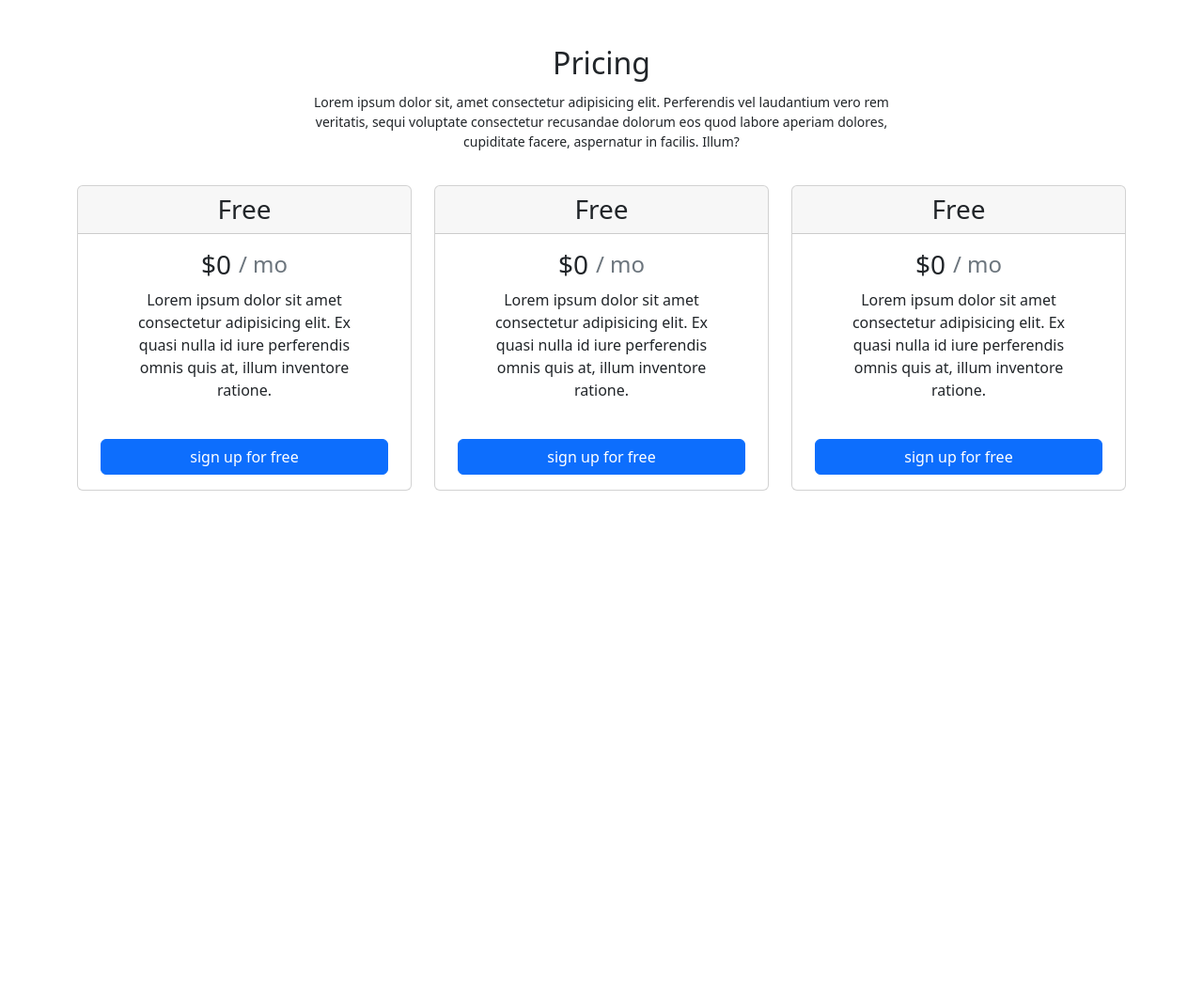
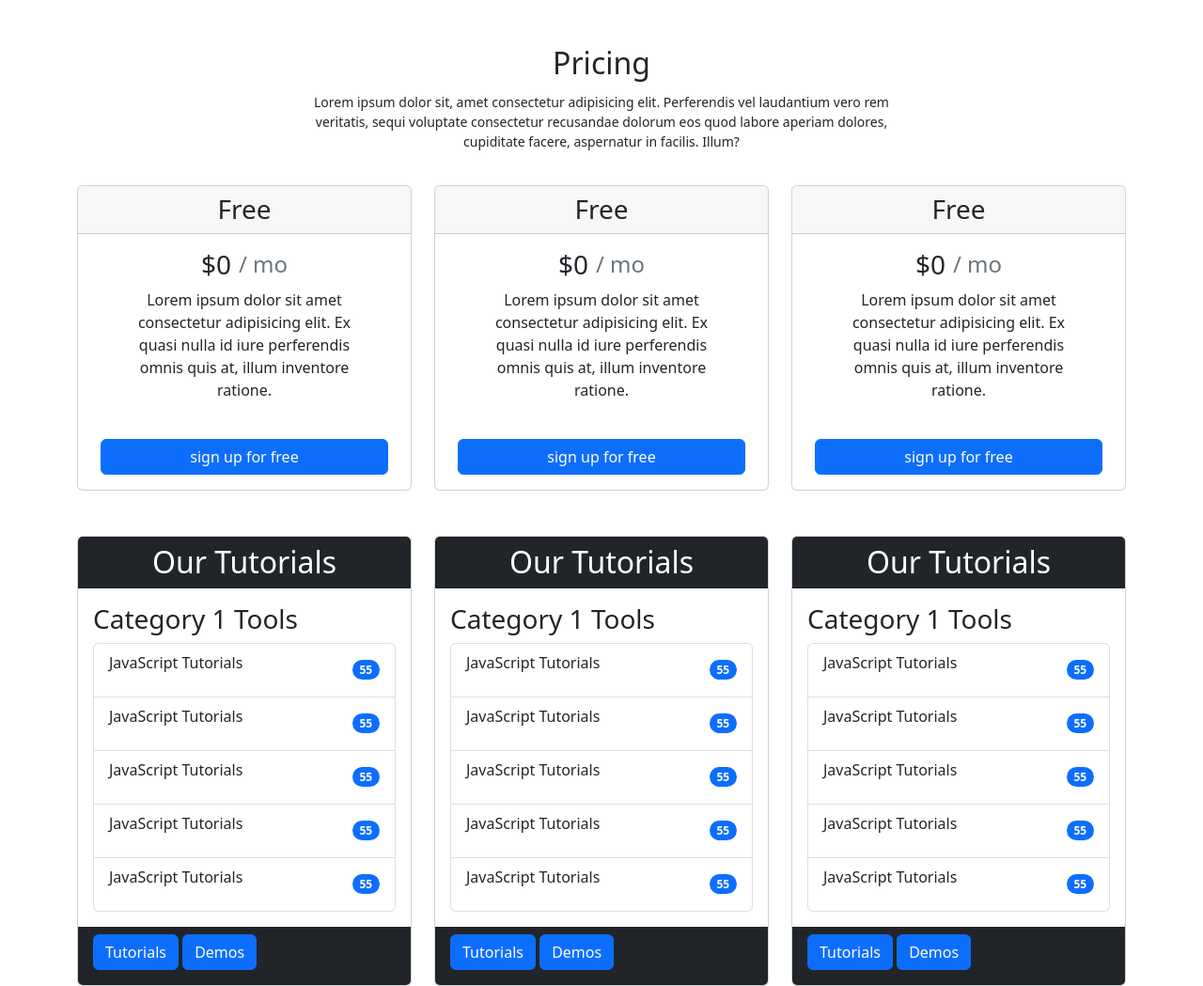
Before and after one commit to jamshidbekmirzakarimov/bootstrap-pricing, a plain HTML site: page index.html in a window 1280 px wide. Shown: the whole page at 94% size. Before the commit the page ends 800 px from the top, so only its background shows below. Drawn offline with Linux system fonts and the light colour scheme.

Commit message:
task 2 finished

```diff
--- a/index.html
+++ b/index.html
@@ -79,8 +79,148 @@
       </div>
     </div>
   </div>
+</div>
 
+
+
+
+
+
+
+
+<div class="container">
+  <div class="row mt-xl-5">
+    <div class="col-4">
+      <div class="pricing-box">
+        <div class="card">
+          <div class="card-header h2 text-center bg-dark text-white">Our Tutorials</div>
+
+          <div class="card-body">
+            <h3>Category 1 Tools</h3>
+            <ul class="list-group">
+              <li class="list-group-item d-flex align-items-center">
+                <p>JavaScript Tutorials</p>
+                <span class="badge rounded-pill bg-primary ms-auto">55</span>
+              </li>
+              <li class="list-group-item d-flex align-items-center">
+                <p>JavaScript Tutorials</p>
+                <span class="badge rounded-pill bg-primary ms-auto">55</span>
+              </li>
+              <li class="list-group-item d-flex align-items-center">
+                <p>JavaScript Tutorials</p>
+                <span class="badge rounded-pill bg-primary ms-auto">55</span>
+              </li>
+              <li class="list-group-item d-flex align-items-center">
+                <p>JavaScript Tutorials</p>
+                <span class="badge rounded-pill bg-primary ms-auto">55</span>
+              </li>
+              <li class="list-group-item d-flex align-items-center">
+                <p>JavaScript Tutorials</p>
+                <span class="badge rounded-pill bg-primary ms-auto">55</span>
+              </li>
+            </ul>
+          </div>
+
+          <div class="card-footer border-0 bg-dark">
+            <div class="btn-box ms-auto">
+            <button class="btn btn-primary mb-2">Tutorials</button>
+            <button class="btn btn-primary mb-2">Demos</button>
+          </div>
+          </div>
+        </div>
+      </div>
+    </div>
+
+
+
+    <div class="col-4">
+      <div class="pricing-box">
+        <div class="card">
+          <div class="card-header h2 text-center bg-dark text-white">Our Tutorials</div>
+
+          <div class="card-body">
+            <h3>Category 1 Tools</h3>
+            <ul class="list-group">
+              <li class="list-group-item d-flex align-items-center">
+                <p>JavaScript Tutorials</p>
+                <span class="badge rounded-pill bg-primary ms-auto">55</span>
+              </li>
+              <li class="list-group-item d-flex align-items-center">
+                <p>JavaScript Tutorials</p>
+                <span class="badge rounded-pill bg-primary ms-auto">55</span>
+              </li>
+              <li class="list-group-item d-flex align-items-center">
+                <p>JavaScript Tutorials</p>
+                <span class="badge rounded-pill bg-primary ms-auto">55</span>
+              </li>
+              <li class="list-group-item d-flex align-items-center">
+                <p>JavaScript Tutorials</p>
+                <span class="badge rounded-pill bg-primary ms-auto">55</span>
+              </li>
+              <li class="list-group-item d-flex align-items-center">
+                <p>JavaScript Tutorials</p>
+                <span class="badge rounded-pill bg-primary ms-auto">55</span>
+              </li>
+            </ul>
+          </div>
+
+          <div class="card-footer border-0 bg-dark">
+            <div class="btn-box ms-auto">
+            <button class="btn btn-primary mb-2">Tutorials</button>
+            <button class="btn btn-primary mb-2">Demos</button>
+          </div>
+          </div>
+        </div>
+      </div>
+    </div>
+
+
+    <div class="col-4">
+      <div class="pricing-box">
+        <div class="card">
+          <div class="card-header h2 text-center bg-dark text-white">Our Tutorials</div>
+
+          <div class="card-body">
+            <h3>Category 1 Tools</h3>
+            <ul class="list-group">
+              <li class="list-group-item d-flex align-items-center">
+                <p>JavaScript Tutorials</p>
+                <span class="badge rounded-pill bg-primary ms-auto">55</span>
+              </li>
+              <li class="list-group-item d-flex align-items-center">
+                <p>JavaScript Tutorials</p>
+                <span class="badge rounded-pill bg-primary ms-auto">55</span>
+              </li>
+              <li class="list-group-item d-flex align-items-center">
+                <p>JavaScript Tutorials</p>
+                <span class="badge rounded-pill bg-primary ms-auto">55</span>
+              </li>
+              <li class="list-group-item d-flex align-items-center">
+                <p>JavaScript Tutorials</p>
+                <span class="badge rounded-pill bg-primary ms-auto">55</span>
+              </li>
+              <li class="list-group-item d-flex align-items-center">
+                <p>JavaScript Tutorials</p>
+                <span class="badge rounded-pill bg-primary ms-auto">55</span>
+              </li>
+            </ul>
+          </div>
+
+          <div class="card-footer border-0 bg-dark">
+            <div class="btn-box ms-auto">
+            <button class="btn btn-primary mb-2">Tutorials</button>
+            <button class="btn btn-primary mb-2">Demos</button>
+          </div>
+          </div>
+        </div>
+      </div>
+    </div>
+
+
+
+  </div>
 </div>
+
 <script src="./bootstrap-5.2.3-dist/js/bootstrap.bundle.min.js"></script>
 </body>
 </html>
```
